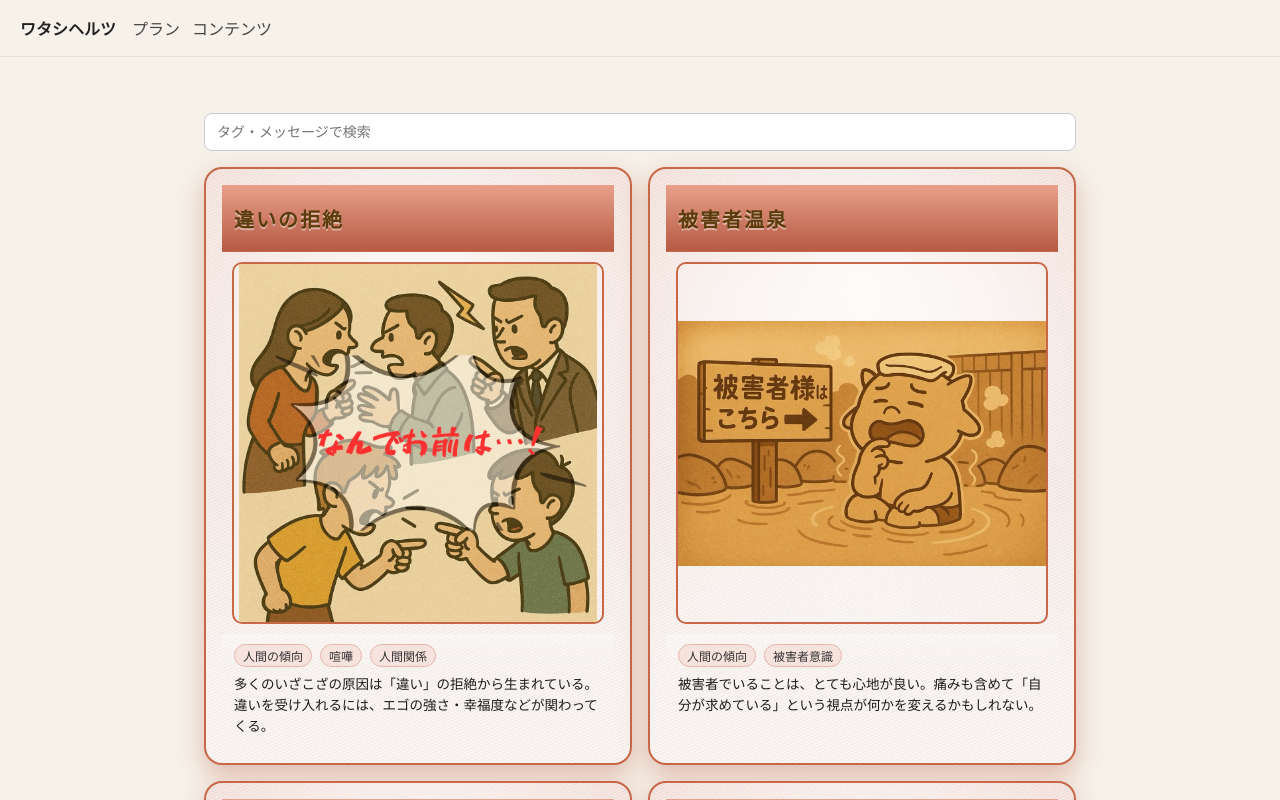
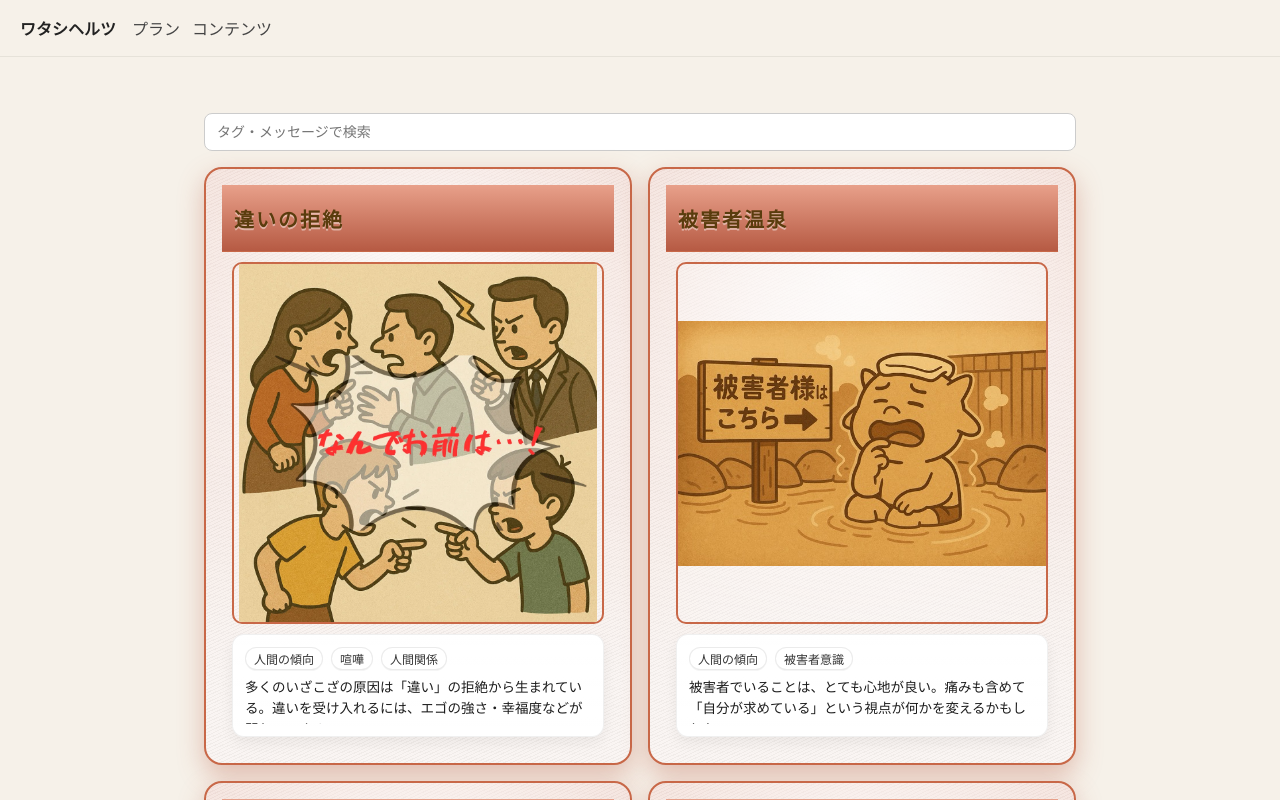
Before and after one commit to hiracoh/watashihertz, a Next.js app: page /cards in a window 1280 px wide. Shown: the top 800 px of the page. Built offline with nearby package versions, Linux system fonts and the light colour scheme; a web font is replaced by a local one.

Commit message:
Update CardItem.tsx

```diff
--- a/components/CardItem.tsx
+++ b/components/CardItem.tsx
@@ -183,18 +183,23 @@ export default function CardItem({ card }: { card: Card }) {
       </div>
 
       {/* 下：タグ＋説明 */}
+      {/* 下：タグ＋説明 */}
 <div
   className="bottom"
   style={{
-          padding: '10px 12px 12px',
+    // ✨ 浮き出すボックス
+    position: 'relative',
+    zIndex: 2,                       // 背景テクスチャより手前
+    margin: '0 10px 10px',           // 画像枠と同じ内側余白ラインに合わせる
+    padding: '12px',
+    borderRadius: 12,
+    background: 'linear-gradient(180deg, rgba(255,255,255,0.98), rgba(255,255,255,0.96))',
+    border: '1px solid rgba(0,0,0,0.06)',
+    boxShadow: '0 6px 14px rgba(0,0,0,0.06)',
+
     display: 'grid',
     gridTemplateRows: 'auto 1fr',
     gap: 8,
-          // 下段にもほんのりグロス感
-          background:
-            'linear-gradient(180deg, rgba(255,255,255,0.35) 0%, rgba(255,255,255,0) 30%)',
-          position: 'relative',
-          zIndex: 1,
   }}
 >
   <div style={{ display: 'flex', flexWrap: 'wrap', gap: 8 }}>
@@ -203,11 +208,12 @@ export default function CardItem({ card }: { card: Card }) {
         key={t}
         style={{
           fontSize: 12,
-                border: `1px solid ${color.chipBorder}`,
-                background: color.chip,
+          border: '1px solid rgba(0,0,0,0.08)',
+          background: '#fff',        // ← チップ自体も透けさせない
           color: '#333',
           borderRadius: 999,
           padding: '2px 8px',
+          boxShadow: '0 1px 0 rgba(0,0,0,0.04)',
         }}
       >
         {t}
@@ -223,7 +229,7 @@ export default function CardItem({ card }: { card: Card }) {
       lineHeight: 1.55,
       color: '#1d1d1d',
       display: '-webkit-box',
-            WebkitLineClamp: 4, // PC時：4行
+      WebkitLineClamp: 4,          // PC時：4行（スマホは既存のメディアクエリで全文表示）
       WebkitBoxOrient: 'vertical',
       overflow: 'hidden',
     }}
```
Lines whose indentation alone changed are shown as unchanged.
